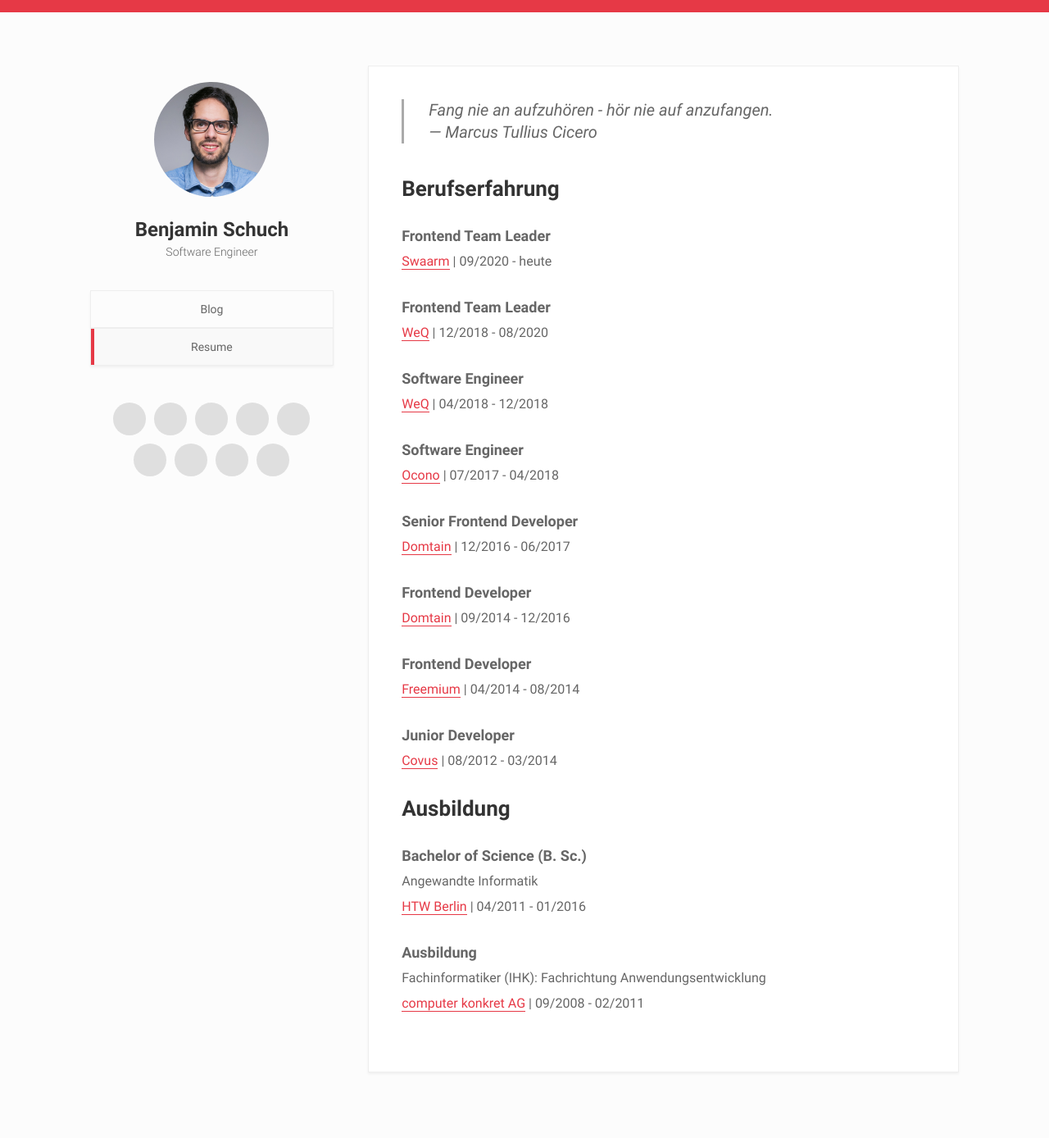
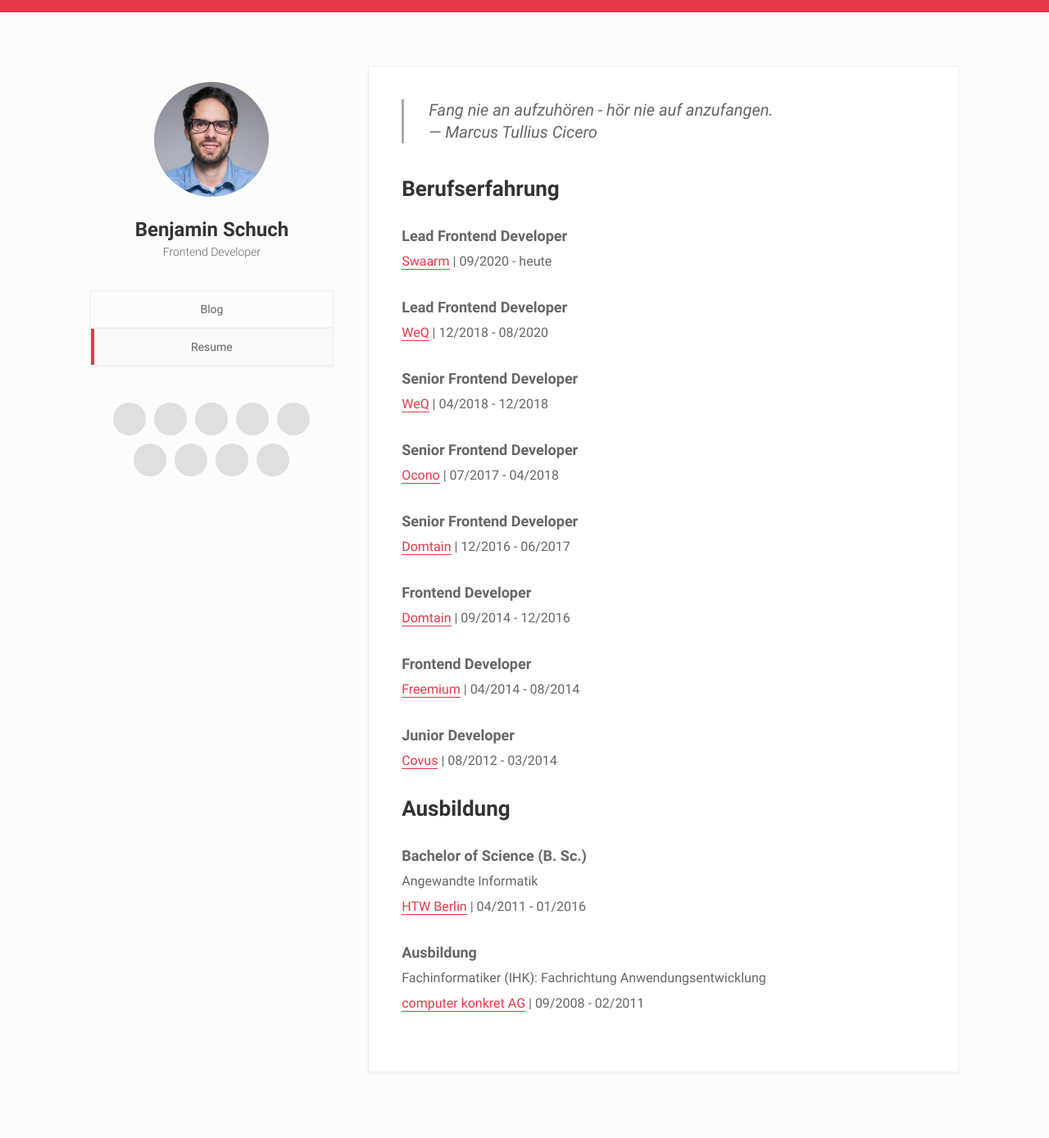
Before and after one commit to chillyistkult/chillyistkult.github.io, a Jekyll site: the page built from _pages/about/index.md, in a window 1280 px wide. Shown: the whole page at 82% size. Built offline with Jekyll 4.4.1, drawn with Linux system fonts in a browser that asks for light colours; comment, search, counter and statistics services are not loaded.

Commit message:
Fixed cv

```diff
--- a/_config.yml
+++ b/_config.yml
@@ -1,8 +1,8 @@
 # General Settings
 name: Benjamin Schuch
-job_title: Software Engineer
+job_title: Frontend Developer
 email: bschuch@gmx.net
-description: Benjamin Schuch | Software Engineer
+description: Benjamin Schuch | Passionate Frontend Developer
 avatar: https://avatars1.githubusercontent.com/u/1689047?v=3&s=460
 favicon: /favicon.ico
 twitter_handler: chillyistkult
@@ -10,7 +10,7 @@
 disqus: chillyistkult
 
 # SEO
-title: Benjamin Schuch | Software Engineer
+title: Benjamin Schuch | Passionate Frontend Developer
 author: Benjamin Schuch
 twitter:
   username: chillyistkult
--- a/_pages/about/index.md
+++ b/_pages/about/index.md
@@ -12,30 +12,30 @@
 ## Berufserfahrung
 
 <dl>
-    <dt>Frontend Team Leader</dt>
+    <dt>Lead Frontend Developer</dt>
     <dd>
         <a href="https://www.swaarm.com" target="_blank">Swaarm</a> | 09/2020 - heute
     </dd>
 </dl>
 
 <dl>
-    <dt>Frontend Team Leader</dt>
+    <dt>Lead Frontend Developer</dt>
     <dd>
         <a href="https://www.weq.com" target="_blank">WeQ</a> | 12/2018 - 08/2020
     </dd>
 </dl>
 
 <dl>
-    <dt>Software Engineer</dt>
+    <dt>Senior Frontend Developer</dt>
     <dd>
         <a href="https://www.weq.com" target="_blank">WeQ</a> | 04/2018 - 12/2018
     </dd>
 </dl>
 
 <dl>
-    <dt>Software Engineer</dt>
+    <dt>Senior Frontend Developer</dt>
     <dd>
-      	<a href="http://www.covus.com" target="_blank">Ocono</a> | 07/2017 - 04/2018
+      	<a href="http://www.ocono.com" target="_blank">Ocono</a> | 07/2017 - 04/2018
     </dd>
 </dl>
 
```
